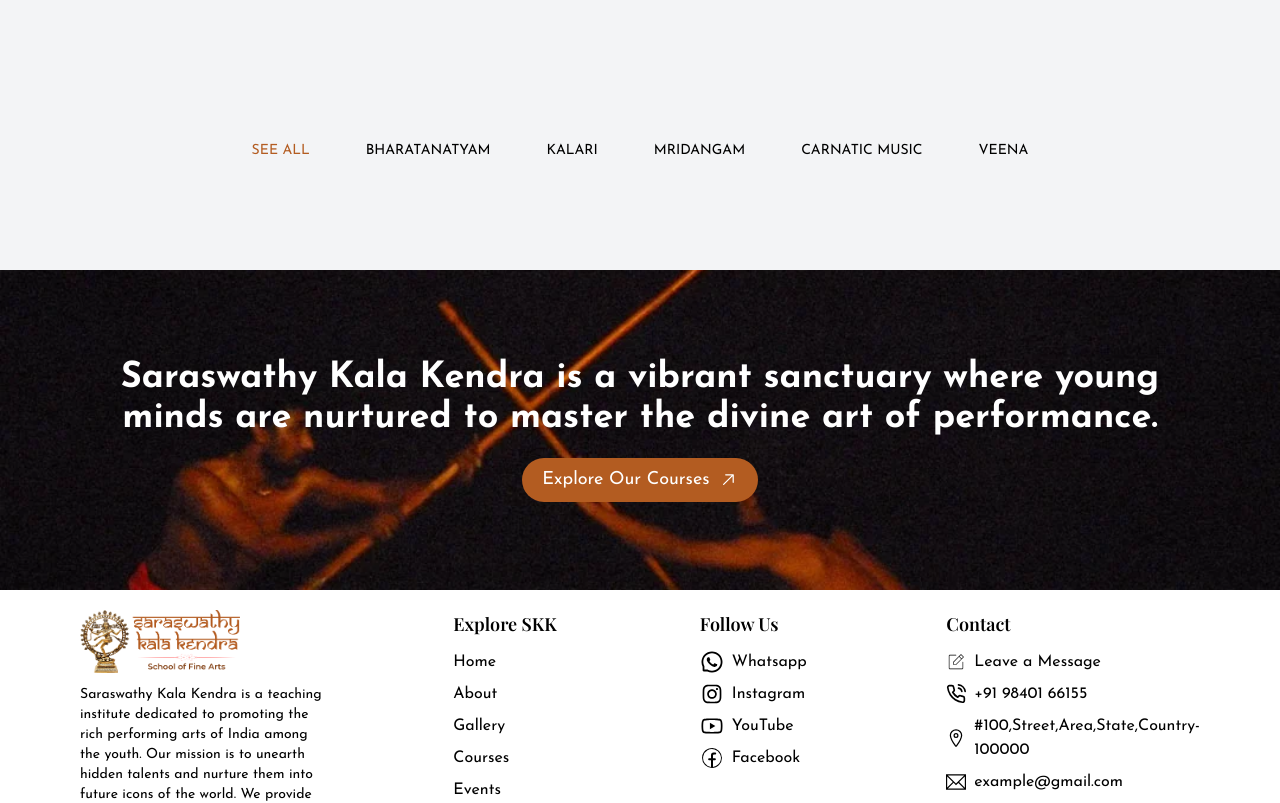
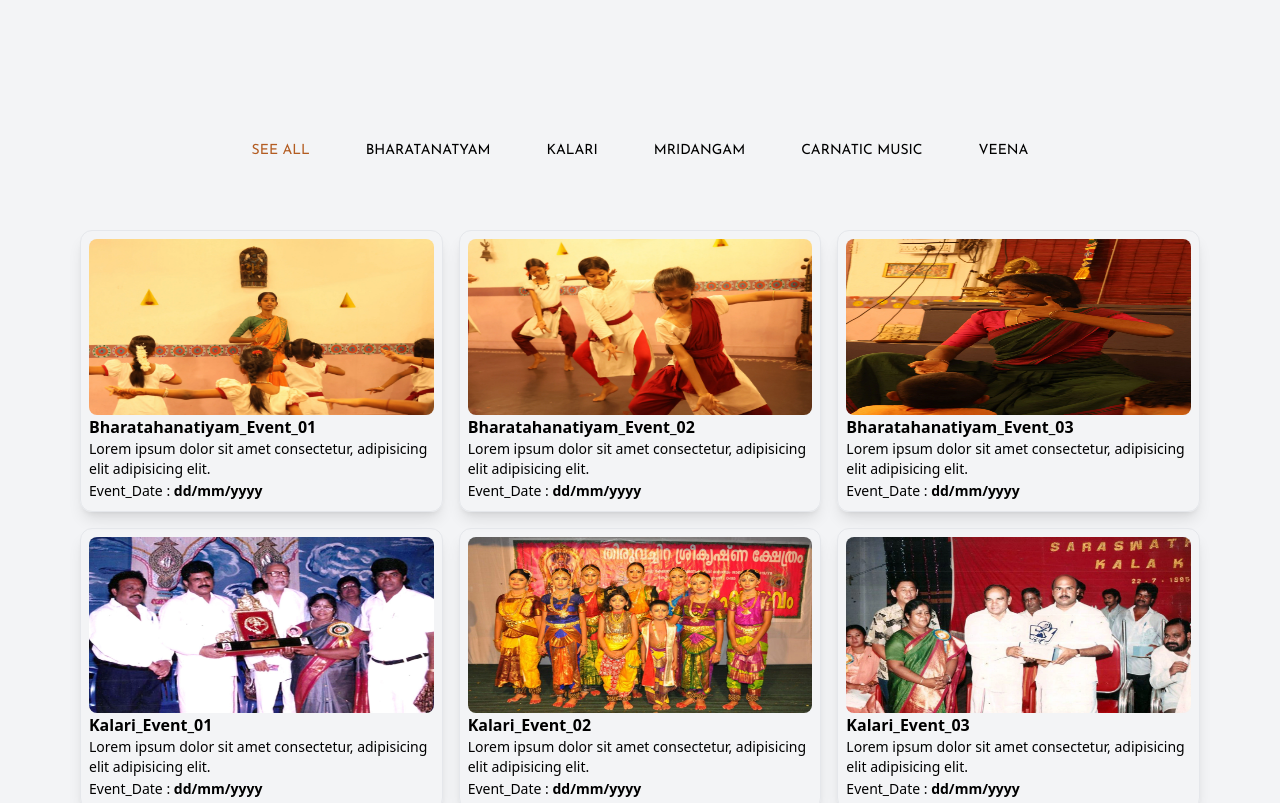
Before and after one commit to Nareshvaithi/SKK-frontend, a React (Vite) app: page /events in a window 1280 px wide. Shown: the part 514-1317 px from the top of the page. Built offline with nearby package versions, Linux system fonts and the light colour scheme; a web font is replaced by a local one.

Commit message:
review the website naresh

```diff
--- a/src/components/Events/FilterEvents.jsx
+++ b/src/components/Events/FilterEvents.jsx
@@ -1,6 +1,7 @@
 import React, { useContext, useEffect, useState } from "react";
 import { ContextProvide } from "../../Context_API/contextProvider";
 import { CiExport } from "react-icons/ci";
+import { MdArrowOutward } from "react-icons/md";
 import { list } from "postcss";
 
 function FilterEvents() {
@@ -40,7 +41,7 @@ function FilterEvents() {
   }
   return (
     <>
-      <div className=" bg-gray-100">
+      <div className=" bg-gray-100 pb-10">
         <div className="container">
           <div className=" w-full flex justify-center lg:gap-14 gap-2 items-center sticky top-0 z-50 bg-gray-100 h-20">
             <p
@@ -109,7 +110,7 @@ function FilterEvents() {
                                   </p>
                                   <div className="flex justify-center items-center w-full mx-auto absolute  top-1/4">
                                     <button className={`${play==items.event_name ? "translate-y-0" : "-translate-y-[500px]" } transition-all duration-1000 text-3xl text-themebrown  rounded-full p-2 bg-white/50`} onClick={()=>handleShow(play)}>
-                                    <CiExport />
+                                    <MdArrowOutward />
                                     </button>
                                   </div>
                                 </div>
@@ -117,14 +118,64 @@ function FilterEvents() {
                             </>
                           );
                         })
-                      :false}
+                      : activate == "all" ? value.events.map((item)=>{
+                        return (
+                          <>
+                            <div className=" border p-2 mb-4 shadow-lg rounded-xl relative overflow-hidden " onMouseEnter={()=>handlePlay(index,item.event_name)}>
+                              <div className="w-full">
+                                <div className="h-44 w-full">
+                                  <img
+                                    src={item.images[0]}
+                                    alt=""
+                                    className="w-full h-full rounded-lg"
+                                  />
+                                </div>
+                              </div>
+                              <div className="">
+                                <p className="font-bold">
+                                  {item.event_name}
+                                </p>
+                                <p className="text-sm/6 leading-5">
+                                  Lorem ipsum dolor sit amet consectetur,
+                                  adipisicing elit adipisicing elit.{" "}
+                                </p>
+                                <p className="text-sm/6 ">
+                                  Event_Date :{" "}
+                                  <span className="font-semibold">
+                                    {item.date}
+                                  </span>
+                                </p>
+                                <div className="flex justify-center items-center w-full mx-auto absolute  top-1/4">
+                                  <button className={`${play==item.event_name ? "translate-y-0" : "-translate-y-[500px]" } transition-all duration-1000 text-3xl text-themebrown  rounded-full p-2 bg-white/50`} onClick={()=>handleShow(play)}>
+                                  <MdArrowOutward />
+
+                                  </button>
+                                </div>
+                              </div>
+                            </div>
+                          </>
+                        );
+
+                      }) : null}
                   </div>
                 </>
               );
             })}
           </div>
           <div className={`${show ? "block" : "hidden"}`}>
-          sdsdvnjn
+            <div className="columns-4 space-y-4 ">
+          {data.map((value,index)=>{
+            return <>
+            <div key={index} className="overflow-hidden rounded-lg shadow-lg">
+            <img
+              src={value}
+              alt={`Bharatanatyam Event ${index + 1}`}
+              className="w-full h-auto transition-transform duration-300 hover:scale-105"
+            />
+          </div>
+            </>
+          })}
+          </div>
           </div>
         </div>
       </div>
```
